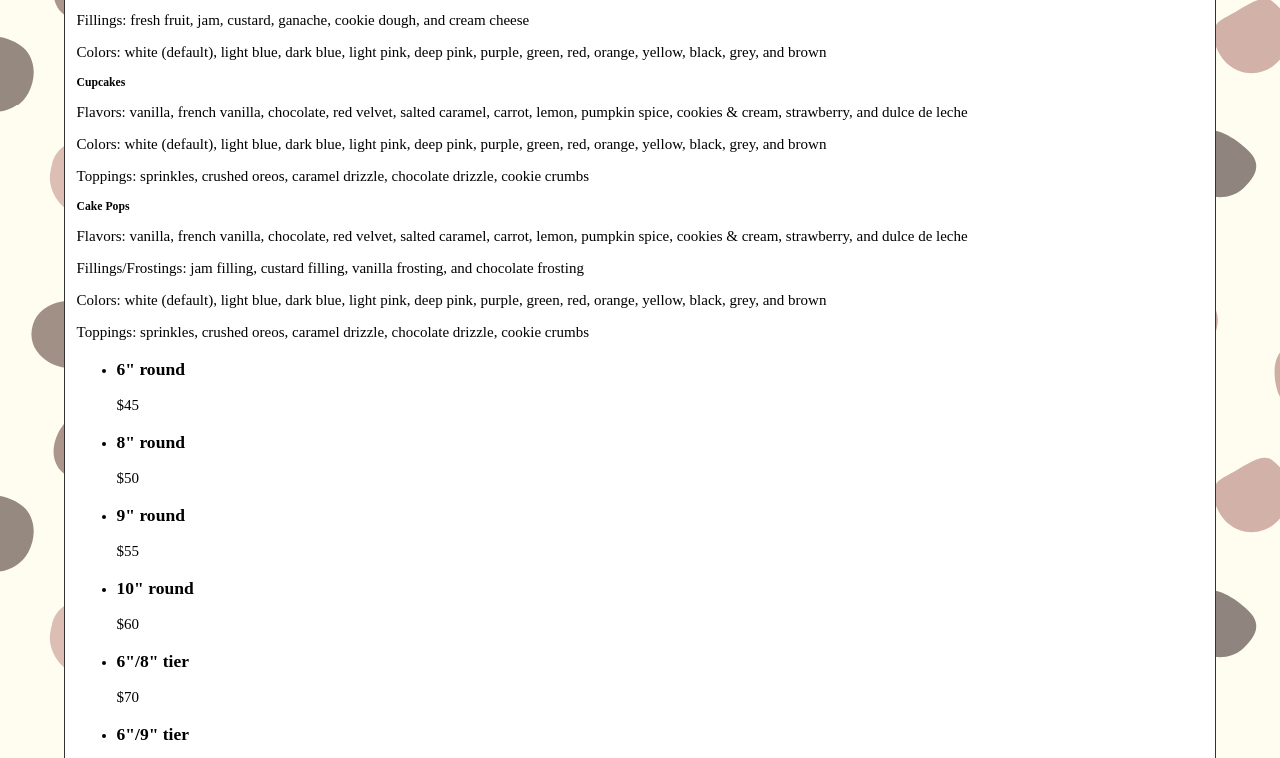
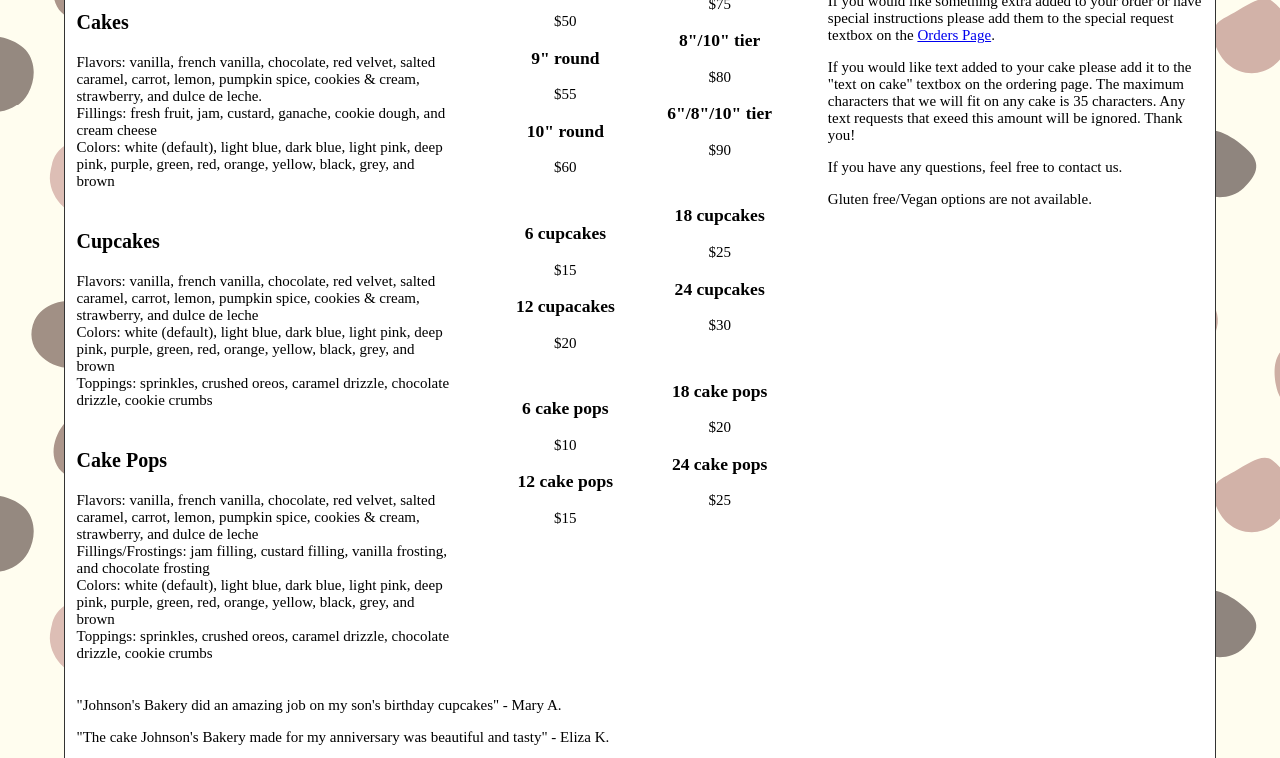
Before and after one commit to NysaClark/Unit-3-Project, a plain HTML site: page services.html in a window 1280 px wide. Shown: the part 222-980 px from the top of the page. Drawn offline with Linux system fonts and the light colour scheme.

Commit message:
worked on stylesheet for services page

```diff
--- a/services.css
+++ b/services.css
@@ -90,6 +90,52 @@ input[type="submit"]{
     color: white;
 }
 
+.wrapper{
+    display: grid;
+    grid-template-columns: 1fr 1fr 1fr;
+    grid-template-areas:
+    "weDo price special"
+    ;
+}
+
+.weDo{
+    grid-area: weDo;
+    grid-column: 1 / 2;
+    display: flex;
+    flex-direction: column;
+}
+.weDo article{
+    padding-bottom: 5px;
+}
+
+.price{
+    grid-column: 2 / -2;
+    grid-area: price;
+    padding-right: 35px;
+    font-size: smaller;
+    display: flex;
+    flex-direction: column;
+}
+
+.price ul{
+    columns: 2;
+    list-style-type: none;
+    padding-bottom: 5px;
+    text-align: center;
+}
+
+.special{
+    grid-area: special;
+    grid-column: -2 / -1;
+}
+
+.title{
+    font-size: 2rem;
+}
+
+section{
+    font-size: 2rem;
+}
 footer{
     margin-top: 10px;
     background-color: white;
--- a/services.html
+++ b/services.html
@@ -30,6 +30,7 @@
     </nav>
 
     <main>
+        <div class="wrapper">
         <section class="weDo">
             <header>
                 <h2>What We Do</h2>
@@ -37,24 +38,27 @@
             </header>
             <article class="cakes">
                 <h3 class="title">Cakes</h3>
-                <p class="flavors">Flavors: vanilla, french vanilla, chocolate, red velvet, salted caramel, carrot, lemon, pumpkin spice, cookies & cream, strawberry, and dulce de leche</p>
-                <p class="fillings">Fillings: fresh fruit, jam, custard, ganache, cookie dough, and cream cheese</p>
-                <p class="colors">Colors: white (default), light blue, dark blue, light pink, deep pink, purple, green, red, orange, yellow, black, grey, and brown</p>
+                <p class="description">
+                    Flavors: vanilla, french vanilla, chocolate, red velvet, salted caramel, carrot, lemon, pumpkin spice, cookies & cream, strawberry, and dulce de leche.<br>
+                    Fillings: fresh fruit, jam, custard, ganache, cookie dough, and cream cheese<br>
+                    Colors: white (default), light blue, dark blue, light pink, deep pink, purple, green, red, orange, yellow, black, grey, and brown</p>
 
             </article>
             <article class="cupcakes">
                 <h3 class="title">Cupcakes</h3>
-                <p class="flavors">Flavors: vanilla, french vanilla, chocolate, red velvet, salted caramel, carrot, lemon, pumpkin spice, cookies & cream, strawberry, and dulce de leche</p>
-                <p class="colors">Colors: white (default), light blue, dark blue, light pink, deep pink, purple, green, red, orange, yellow, black, grey, and brown</p>
-                <p class="toppings">Toppings: sprinkles, crushed oreos, caramel drizzle, chocolate drizzle, cookie crumbs</p>
+                <p class="description">
+                    Flavors: vanilla, french vanilla, chocolate, red velvet, salted caramel, carrot, lemon, pumpkin spice, cookies & cream, strawberry, and dulce de leche<br>
+                    Colors: white (default), light blue, dark blue, light pink, deep pink, purple, green, red, orange, yellow, black, grey, and brown<br>
+                    Toppings: sprinkles, crushed oreos, caramel drizzle, chocolate drizzle, cookie crumbs</p>
             </article>
 
             <article class="cakePops">
                 <h3 class="title">Cake Pops</h3>
-                <p class="flavors">Flavors: vanilla, french vanilla, chocolate, red velvet, salted caramel, carrot, lemon, pumpkin spice, cookies & cream, strawberry, and dulce de leche</p>
-                <p class="fillings">Fillings/Frostings: jam filling, custard filling, vanilla frosting, and chocolate frosting</p>
-                <p class="colors">Colors: white (default), light blue, dark blue, light pink, deep pink, purple, green, red, orange, yellow, black, grey, and brown</p>
-                <p class="toppings">Toppings: sprinkles, crushed oreos, caramel drizzle, chocolate drizzle, cookie crumbs</p>
+                <p class="description">
+                    Flavors: vanilla, french vanilla, chocolate, red velvet, salted caramel, carrot, lemon, pumpkin spice, cookies & cream, strawberry, and dulce de leche<br>
+                    Fillings/Frostings: jam filling, custard filling, vanilla frosting, and chocolate frosting<br>
+                    Colors: white (default), light blue, dark blue, light pink, deep pink, purple, green, red, orange, yellow, black, grey, and brown<br>
+                    Toppings: sprinkles, crushed oreos, caramel drizzle, chocolate drizzle, cookie crumbs</p>
             </article>
         </section>
 
@@ -62,71 +66,71 @@
             <ul class="cakeOptions">
                 <li>
                     <h3 class="size">6" round</h3>
-                    <p class="price">$45</p>
+                    <p>$45</p>
                 </li>
                 <li>
                     <h3 class="size">8" round</h3>
-                    <p class="price">$50</p>
+                    <p>$50</p>
                 </li>
                 <li>
                     <h3 class="size">9" round</h3>
-                    <p class="price">$55</p>
+                    <p>$55</p>
                 </li>
                 <li>
                     <h3 class="size">10" round</h3>
-                    <p class="price">$60</p>
+                    <p>$60</p>
                 </li>
                 <li>
                     <h3 class="size">6"/8" tier</h3>
-                    <p class="price">$70</p>
+                    <p>$70</p>
                 </li>
                 <li>
                     <h3 class="size">6"/9" tier</h3>
-                    <p class="price">$75</p>
+                    <p>$75</p>
                 </li>
                 <li>
                     <h3 class="size">8"/10" tier</h3>
-                    <p class="price">$80</p>
+                    <p>$80</p>
                 </li>
                 <li>
                     <h3 class="size">6"/8"/10" tier</h3>
-                    <p class="price">$90</p>
+                    <p>$90</p>
                 </li>
             </ul>
-            <ul class="cupackeOptions">
+            <ul class="cupcakeOptions">
                 <li>
                     <h3 class="size">6 cupcakes</h3>
-                    <p class="price">$15</p>
+                    <p>$15</p>
                 </li>
                 <li>
                     <h3 class="size">12 cupacakes</h3>
-                    <p class="price">$20</p>
+                    <p>$20</p>
                 </li>
                 <li>
                     <h3 class="size">18 cupcakes</h3>
-                    <p class="price">$25</p>
+                    <p>$25</p>
                 </li>
                 <li>
                     <h3 class="size">24 cupcakes</h3>
-                    <p class="price">$30</p>
+                    <p>$30</p>
                 </li>
             </ul>
             <ul class="cakepopOptions">
                 <li>
                     <h3 class="size">6 cake pops</h3>
-                    <p class="price">$10</p>
+                    <p>$10</p>
                 </li>
                 <li>
                     <h3 class="size">12 cake pops</h3>
-                    <p class="price">$15</p>
+                    <p>$15</p>
                 </li>
                 <li>
                     <h3 class="size">18 cake pops</h3>
-                    <p class="price">$20</p>
+                    <p>$20</p>
                 </li>
                 <li>
                     <h3 class="size">24 cake pops</h3>
-                    <p class="price">$25</p>
+                    <p>$25</p>
                 </li>
             </ul>
         </section>
@@ -146,6 +150,8 @@
                 <p>Gluten free/Vegan options are not available.</p>
             </article>
         </section>
+        </div>
+
         <section class="testimonies">
             <article class="testimony1">
                 <p>"Johnson's Bakery did an amazing job on my son's birthday cupcakes" - Mary A.</p>
```
